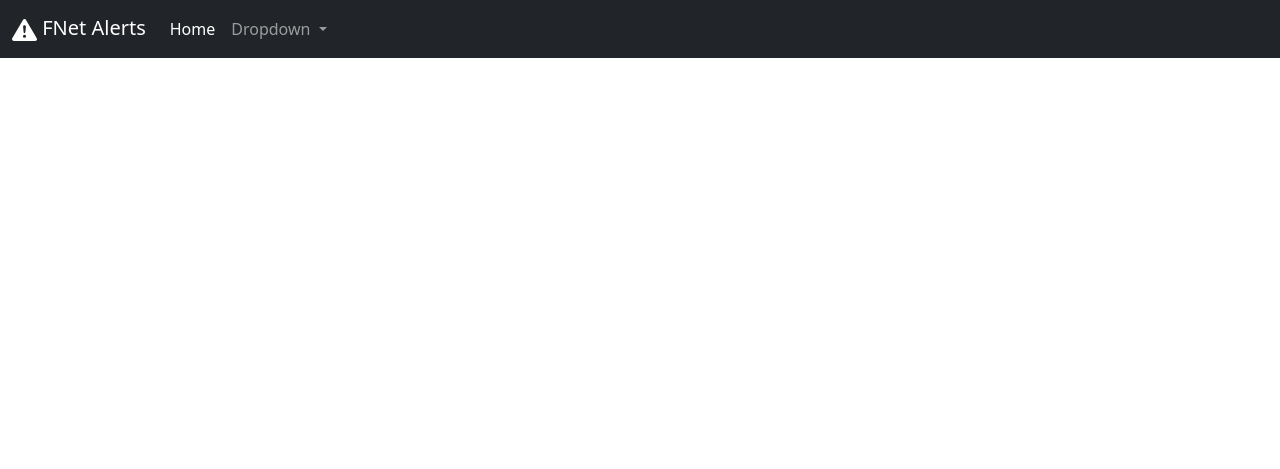
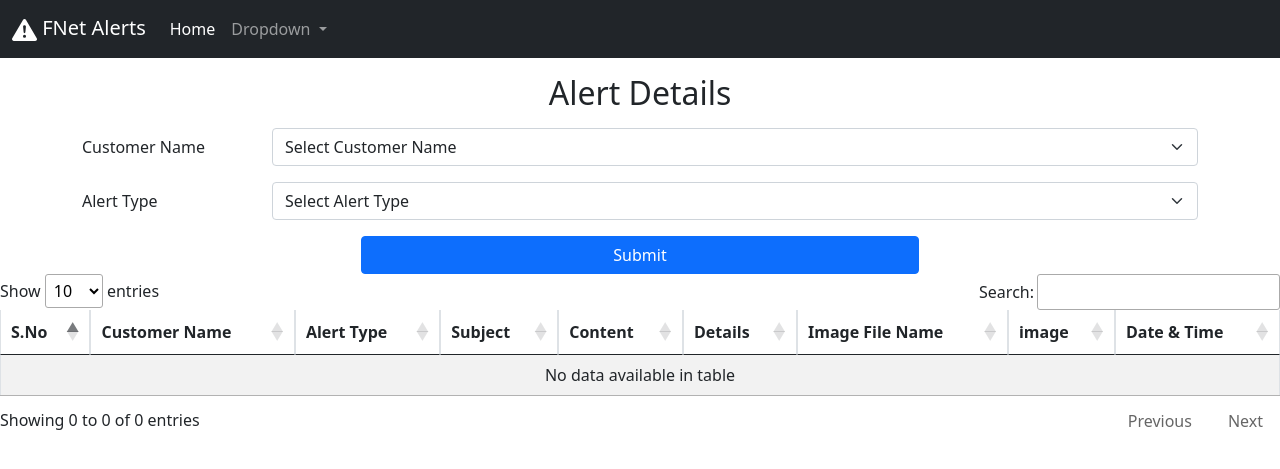
Before and after one commit to syedwajith/Alerts-project-php, a PHP site: page /alert_details.php in a window 1280 px wide. Shown: the top 469 px of the page. Run offline with PHP 8.4, Linux system fonts and the light colour scheme; data that the repository does not hold is empty; some libraries are stand-ins or nearby versions.

Commit message:
third commit

```diff
--- a/alert_details.php
+++ b/alert_details.php
@@ -1,3 +1,129 @@
 <?php
 require 'index.php';
 ?>
+
+<!DOCTYPE html>
+<html lang="en">
+<head>
+    <meta charset="UTF-8">
+    <meta name="viewport" content="width=device-width, initial-scale=1.0">
+    <title></title>
+</head>
+<body>
+    <div class="h2_header">
+        <h2>Alert Details</h2>
+    </div>
+    <form action="" method="post">
+        <div class="container">
+            <div class="mb-3 row">
+                <label class="col-sm-2 col-form-label label-bold">Customer Name</label>
+                <div class="col-sm-10">
+                    <select class="form-select" aria-label="Default select example">
+                        <option selected>Select Customer Name</option>
+                        <?php
+                        $customer_name_query = "
+                            select
+                                customer_name
+                            from
+                                customers
+                                order by customer_name asc
+                            ";
+                        $customer_names = mysqli_query($connection, $customer_name_query);
+
+                        while ($row = mysqli_fetch_assoc($customer_names)) {
+                            echo "<option value='" . $row['customer_name'] . "'>" . $row['customer_name'] . "</option>";
+                        }
+                        ?>
+                    </select>
+                </div>
+            </div>
+            <div class="mb-3 row">
+                <label class="col-sm-2 col-form-label label-bold">Alert Type</label>
+                <div class="col-sm-10">
+                    <select class="form-select" aria-label="Default select example">
+                        <option selected>Select Alert Type</option>
+                        <?php
+                        $alert_type_name_query = "
+                            select
+                                alert_type_name
+                            from
+                                alert_types
+                                order by alert_type_name asc
+                            ";
+                        $alert_type_name = mysqli_query($connection, $alert_type_name_query);
+
+                        while ($row = mysqli_fetch_assoc($alert_type_name)) {
+                            echo "<option value='" . $row['alert_type_name'] . "'>" . $row['alert_type_name'] . "</option>";
+                        }
+                        ?>
+                    </select>
+                </div>
+            </div>
+            <div class="d-grid gap-2 col-6 mx-auto">
+                <button class="btn btn-primary" type="submit">Submit</button>
+            </div>
+        </div>
+    </form>
+
+
+    <div class="">
+        <table class="table table-striped table-hover table-bordered" id="myTable">
+            <thead class="table">
+                <tr>
+                <th scope="col">S.No</th>
+                <th scope="col">Customer Name</th>
+                <th scope="col">Alert Type</th>
+                <th scope="col">Subject</th>
+                <th scope="col">Content</th>
+                <th scope="col">Details</th>
+                <th scope="col">Image File Name</th>
+                <th scope="col">image</th>
+                <th scope="col">Date & Time</th>
+                </tr>
+            </thead>
+            <tbody>
+                <?php
+                $query = "
+                    select
+                        customer_name,
+                        alert_type,
+                        subject,
+                        html_text,
+                        plain_text,
+                        img_file_name,
+                        image,
+                        create_datetime
+                    from
+                        alert_details
+                        order by create_datetime desc
+                    ";
+                $data = mysqli_query($connection, $query);
+                $s_no = 0;
+                while ($row = mysqli_fetch_assoc($data)) {
+                    $s_no += 1;
+                    echo "<tr>
+                            <th scope='row'>$s_no</th>
+                            <td>" . $row['customer_name'] . "</td>
+                            <td>" . $row['alert_type'] . "</td>
+                            <td>" . $row['subject'] . "</td>
+                            <td>" . $row['html_text'] . "</td>
+                            <td>" . $row['plain_text'] . "</td>
+                            <td>" . $row['img_file_name'] . "</td>
+                            <td>" . $row['image'] . "</td>
+                            <td>" . $row['create_datetime'] . "</td>
+                        </tr>";
+                }
+                ?>
+
+            </tbody>
+        </table>
+    </div>
+
+    <script>
+        $(document).ready( function () {
+            $('#myTable').DataTable();
+        });
+    </script>
+
+</body>
+</html>
--- a/css/style.css
+++ b/css/style.css
@@ -5,3 +5,12 @@
     font-weight: bold;
     text-transform: uppercase;
 }
+
+.h2_header {
+    text-align: center;
+    margin: 2vh;
+}
+
+.label-bold {
+    font-weight: 500;
+}
--- a/mail_queue.php
+++ b/mail_queue.php
@@ -10,6 +10,9 @@ require 'index.php';
     <title></title>
 </head>
 <body>
+    <div class="h2_header">
+        <h2>Mail Queue Details</h2>
+    </div>
     <div class="">
         <table class="table table-striped table-hover table-bordered" id="myTable">
             <thead class="table">
--- a/ticket_details.php
+++ b/ticket_details.php
@@ -10,6 +10,9 @@ require 'index.php';
     <title>Document</title>
 </head>
 <body>
+    <div class="h2_header">
+        <h2>Ticket Details</h2>
+    </div>
     <div class="">
         <table class="table table-striped table-hover table-bordered" id="myTable">
             <thead class="table">
```
